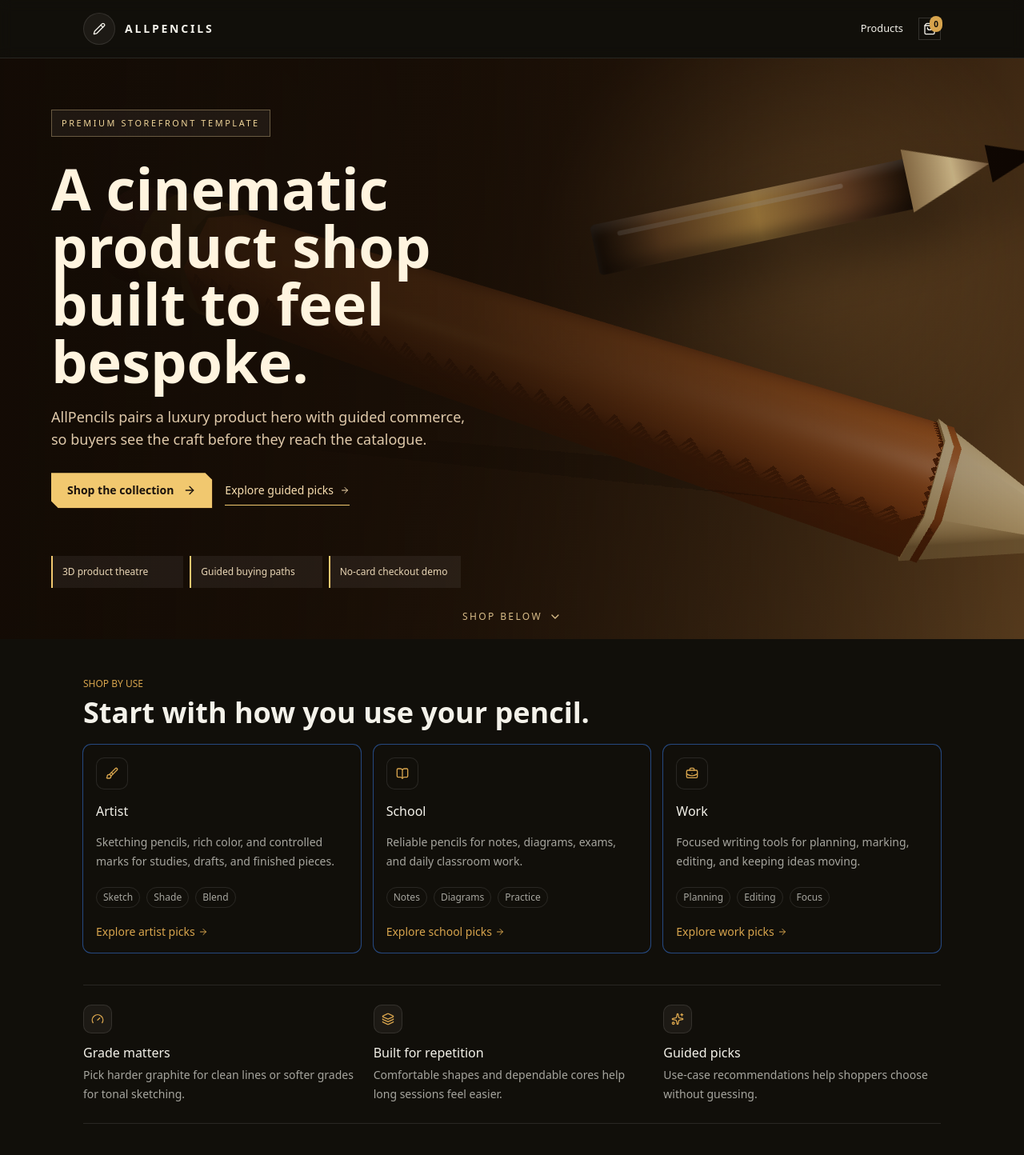
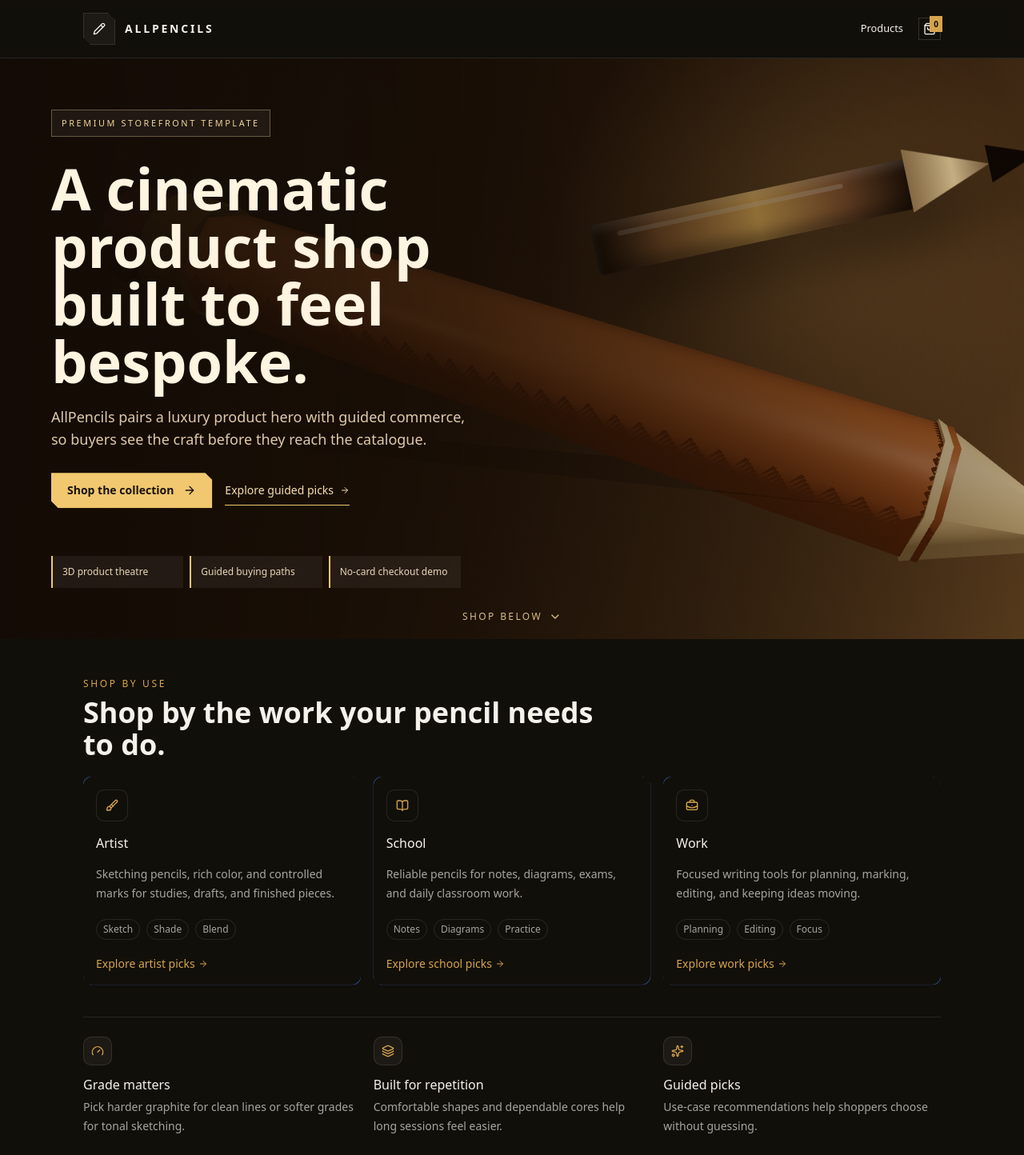
Before and after one commit to afkllc/ecommerce-website, a Next.js app in the folder apps/storefront/: page / in a window 1280 px wide. Shown: the top 1444 px of the page at 80% size. Built offline with nearby package versions, Linux system fonts and the light colour scheme; no server answers.

Commit message:
Align storefront sections with atelier style

```diff
--- a/apps/storefront/src/components/site-header.tsx
+++ b/apps/storefront/src/components/site-header.tsx
@@ -10,13 +10,13 @@ export function SiteHeader() {
   const { itemCount } = useCart()
 
   return (
-    <header className="border-b border-border/60 bg-background/95 backdrop-blur supports-[backdrop-filter]:bg-background/75">
+    <header className="sticky top-0 z-50 border-b border-border/50 bg-background/90 backdrop-blur supports-[backdrop-filter]:bg-background/75">
       <div className="mx-auto flex w-full max-w-6xl items-center justify-between gap-4 px-6 py-4 sm:px-10">
         <Link
           href="/"
           className="flex items-center gap-3 text-sm font-semibold tracking-[0.2em] text-foreground uppercase"
         >
-          <span className="flex size-10 items-center justify-center rounded-full border border-border/70 bg-card">
+          <span className="clip-chamfer flex size-10 items-center justify-center border border-border/70 bg-card">
             <Pencil className="size-4" />
           </span>
           AllPencils
@@ -30,7 +30,7 @@ export function SiteHeader() {
             <Link href="/cart" aria-label={`Cart with ${itemCount} item${itemCount === 1 ? "" : "s"}`}>
               <span className="relative">
                 <ShoppingBag className="size-4" />
-                <span className="absolute -top-2 -right-2 inline-flex min-w-4 items-center justify-center rounded-full bg-primary px-1 text-[10px] font-semibold text-primary-foreground">
+                <span className="absolute -top-2 -right-2 inline-flex min-w-4 items-center justify-center bg-primary px-1 text-[10px] font-semibold text-primary-foreground">
                   {itemCount}
                 </span>
               </span>
--- a/apps/storefront/src/components/storefront/recommendations/recommendation-card.tsx
+++ b/apps/storefront/src/components/storefront/recommendations/recommendation-card.tsx
@@ -23,7 +23,7 @@ export function RecommendationCard({
   const audience = product.metadata?.audience ?? product.categories?.[0]?.name ?? "Pencil"
 
   return (
-    <Card className="h-full overflow-hidden rounded-lg border-border/70 bg-card/90 transition-transform hover:-translate-y-0.5">
+    <Card className="clip-chamfer h-full overflow-hidden border-border/70 bg-card/90 transition-transform hover:-translate-y-0.5">
       <Link href={`/products/${product.handle}`} className="block">
         <div className="relative aspect-[4/3] overflow-hidden bg-muted">
           {image ? (
--- a/apps/storefront/src/components/storefront/sections/featured-product-rail.tsx
+++ b/apps/storefront/src/components/storefront/sections/featured-product-rail.tsx
@@ -1,7 +1,6 @@
 import Link from "next/link"
 
 import { ProductCard } from "@/components/product-card"
-import { Button } from "@/components/ui/button"
 import type { StoreProduct } from "@/lib/medusa"
 
 type FeaturedProductRailProps = {
@@ -25,12 +24,15 @@ export function FeaturedProductRail({
             Featured pencils
           </p>
           <h2 className="text-3xl font-semibold sm:text-4xl">
-            Reliable starting points from the catalogue.
+            Selected products that show the template in motion.
           </h2>
         </div>
-        <Button asChild variant="outline">
-          <Link href="/products">View catalogue</Link>
-        </Button>
+        <Link
+          href="/products"
+          className="w-fit border-b border-primary py-2 text-sm font-medium text-primary transition-colors hover:text-foreground"
+        >
+          View catalogue
+        </Link>
       </div>
       <div className="grid gap-6 sm:grid-cols-2 xl:grid-cols-4">
         {products.map((product) => (
--- a/apps/storefront/src/components/storefront/sections/use-case-grid.tsx
+++ b/apps/storefront/src/components/storefront/sections/use-case-grid.tsx
@@ -12,14 +12,14 @@ export function UseCaseGrid({ items }: UseCaseGridProps) {
   return (
     <section className="space-y-5">
       <div className="max-w-2xl space-y-2">
-        <p className="text-xs font-medium uppercase text-primary">Shop by use</p>
+        <p className="text-xs font-medium uppercase tracking-[0.22em] text-primary">Shop by use</p>
         <h2 className="text-3xl font-semibold sm:text-4xl">
-          Start with how you use your pencil.
+          Shop by the work your pencil needs to do.
         </h2>
       </div>
       <div className="grid gap-4 md:grid-cols-3">
         {items.map(({ id, title, description, href, icon: Icon, tags }) => (
-          <Card key={id} className="rounded-lg border-border/70 bg-card/90">
+          <Card key={id} className="clip-chamfer border-border/70 bg-card/90 transition-transform hover:-translate-y-1">
             <CardHeader className="gap-4">
               <div className="flex size-10 items-center justify-center rounded-lg border border-border/60 bg-background">
                 <Icon className="size-4 text-primary" />
```
